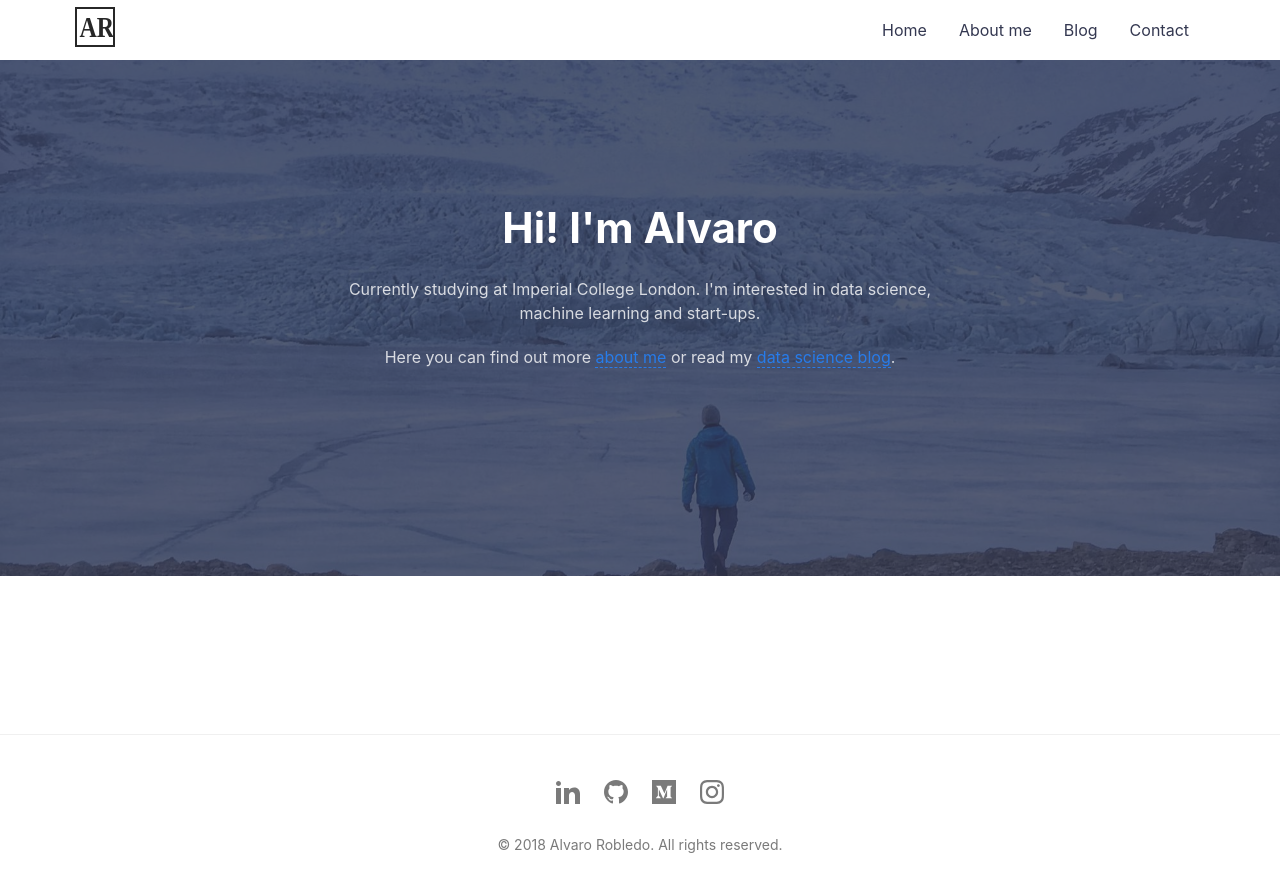
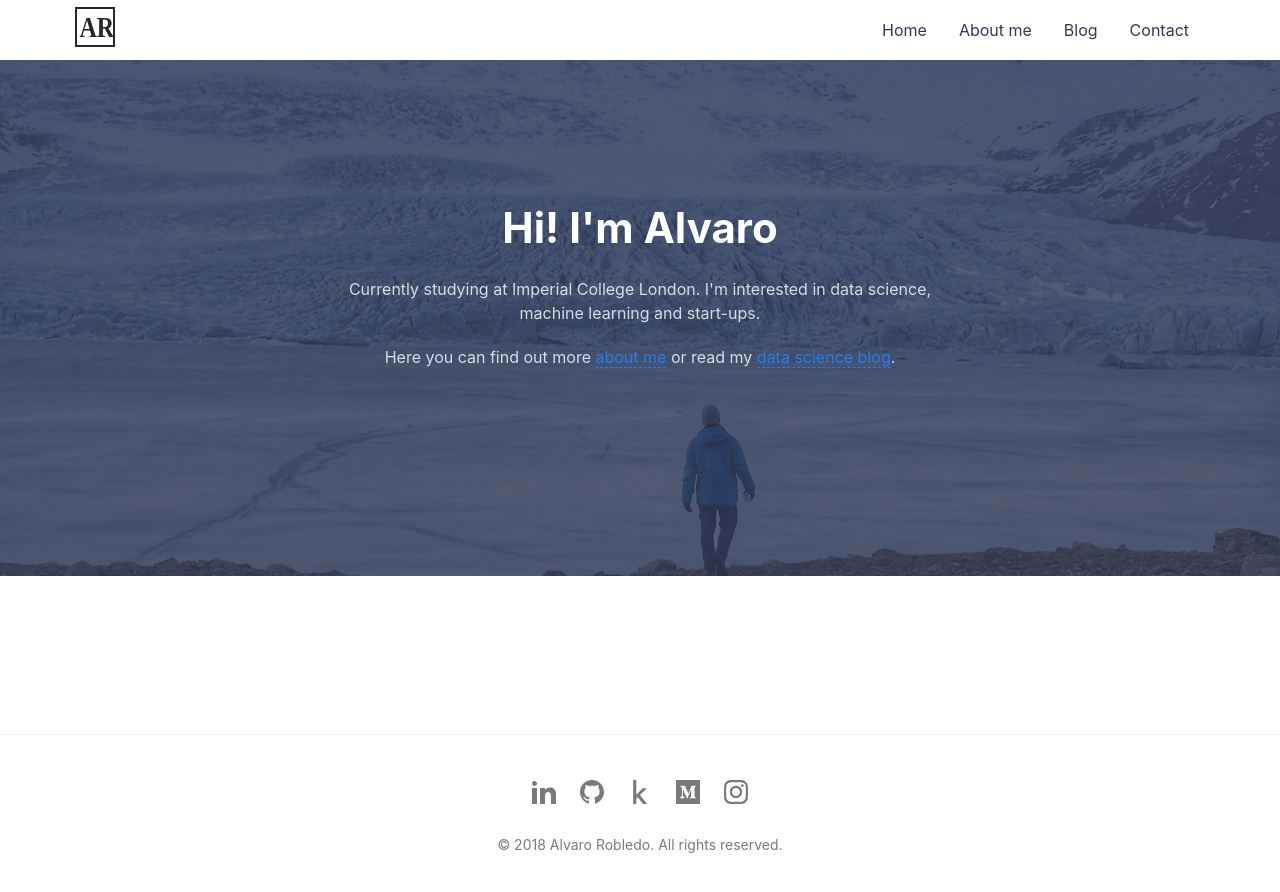
Before and after one commit to hamsoftug/hamsoftug.github.io, a Jekyll site: the page built from index.md, in a window 1280 px wide. Shown: the top 892 px of the page. Built offline with Jekyll 4.4.1, drawn with Linux system fonts in a browser that asks for light colours.

Commit message:
adding kaggle link to footer

```diff
--- a/_config.yml
+++ b/_config.yml
@@ -36,11 +36,12 @@ blog_hero_img: blog/background.jpg # Main background image: use the path from /a
 
 email: alvarobledo@gmail.com # email for form submission
 
-# twitter_username: jan_czizikow # replace with your_twitter_username or comment to remove link from footer
+# twitter_username: tw_username # replace with your_twitter_username or comment to remove link from footer
 github_username:  alvarorobledo # replace with your_github_username or comment to remove link from footer
 instagram_username: alvarorobledo_ # replace with your_instagram_username or comment to remove link from footer
 linkedin_username: alvaro-robledo
 medium_username: alvarorobledo
+kaggle_username: alvarobledo
 
 disqus:
   shortname: alvarorobledo # to enable comments replace with your_disqus_shortname
--- a/_includes/footer.html
+++ b/_includes/footer.html
@@ -19,6 +19,16 @@
         </a>
       {% endif %}
 
+      <g id="g901" transform="matrix(0.52702658,0,0,0.52702658,-30.632288,30.24711)">
+    <path transform="translate(0,-100)" clip-path="url(#SVGID_4_)" d="m 105.75,102.968 c -0.06,0.238 -0.298,0.357 -0.713,0.357 h -7.936 c -0.477,0 -0.891,-0.208 -1.248,-0.625 L 82.746,86.028 79.091,89.505 v 12.929 c 0,0.595 -0.298,0.892 -0.892,0.892 h -6.152 c -0.595,0 -0.892,-0.297 -0.892,-0.892 V 43.499 c 0,-0.593 0.297,-0.891 0.892,-0.891 h 6.152 c 0.594,0 0.892,0.298 0.892,0.891 v 36.288 l 15.692,-15.87 c 0.416,-0.415 0.832,-0.624 1.248,-0.624 h 8.204 c 0.356,0 0.593,0.149 0.713,0.445 0.119,0.357 0.089,0.624 -0.089,0.803 l -16.585,16.047 17.297,21.488 c 0.237,0.238 0.297,0.535 0.179,0.892" id="path14" inkscape:connector-curvature="0" style="fill:#20beff"/>
+  </g>
+      {% if site.kaggle_username %}
+        <a class="social__link" target="_blank" rel="noopener noreferrer" href="https://www.kaggle.com/{{ site.kaggle_username }}">
+          <svg class="social__icon" viewBox="0 0 24 24" xmlns="http://www.w3.org/2000/svg" fill-rule="evenodd" clip-rule="evenodd" width="24px" height="24px" >
+            <path d="M18.825 23.859c-.022.092-.117.141-.281.141h-3.139c-.187 0-.351-.082-.492-.248l-5.178-6.589-1.448 1.374v5.111c0 .235-.117.352-.351.352H5.505c-.236 0-.354-.117-.354-.352V.353c0-.233.118-.353.354-.353h2.431c.234 0 .351.12.351.353v14.343l6.203-6.272c.165-.165.33-.246.495-.246h3.239c.144 0 .236.06.285.18.046.149.034.255-.036.315l-6.555 6.344 6.836 8.507c.095.104.117.208.07.358"/>
+          </svg>
+        </a>
+      {% endif %}
       {% if site.medium_username %}
         <a class="social__link" target="_blank" rel="noopener noreferrer" href="https://medium.com/@{{ site.medium_username }}">
           <svg class="social__icon" viewBox="0 0 24 24" xmlns="http://www.w3.org/2000/svg" fill-rule="evenodd" clip-rule="evenodd" width="24px" height="24px" >
```
Also changed, not shown: sw.js (+1 -1 lines).
